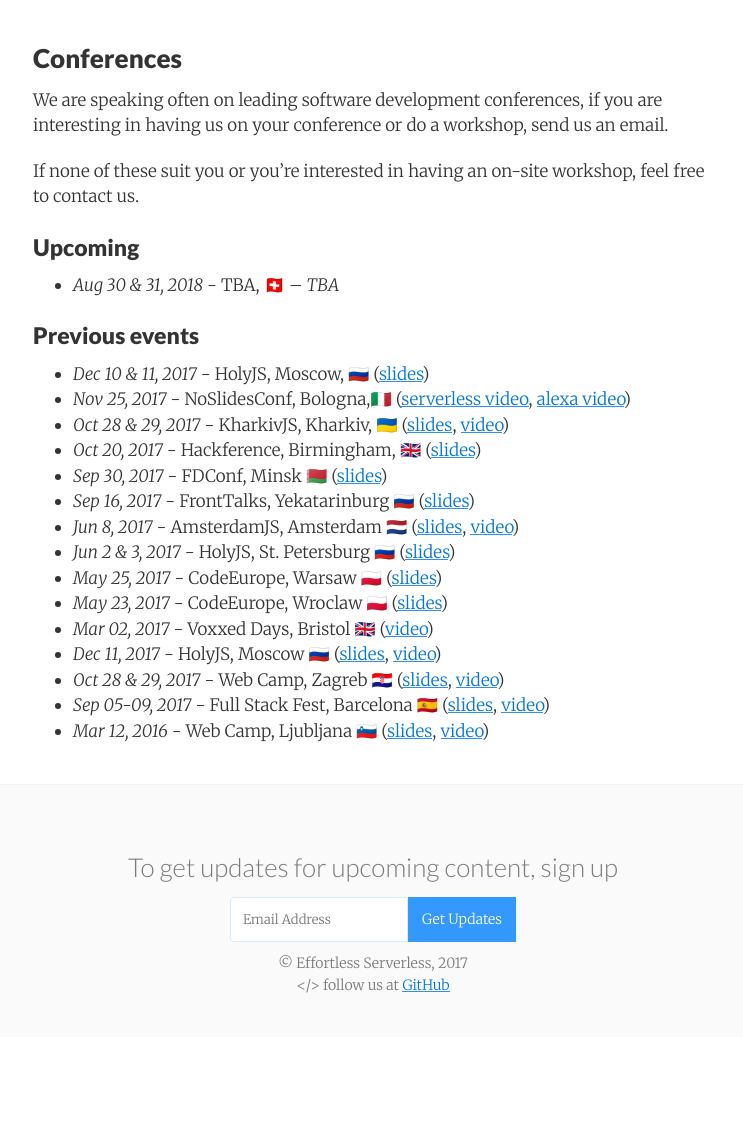
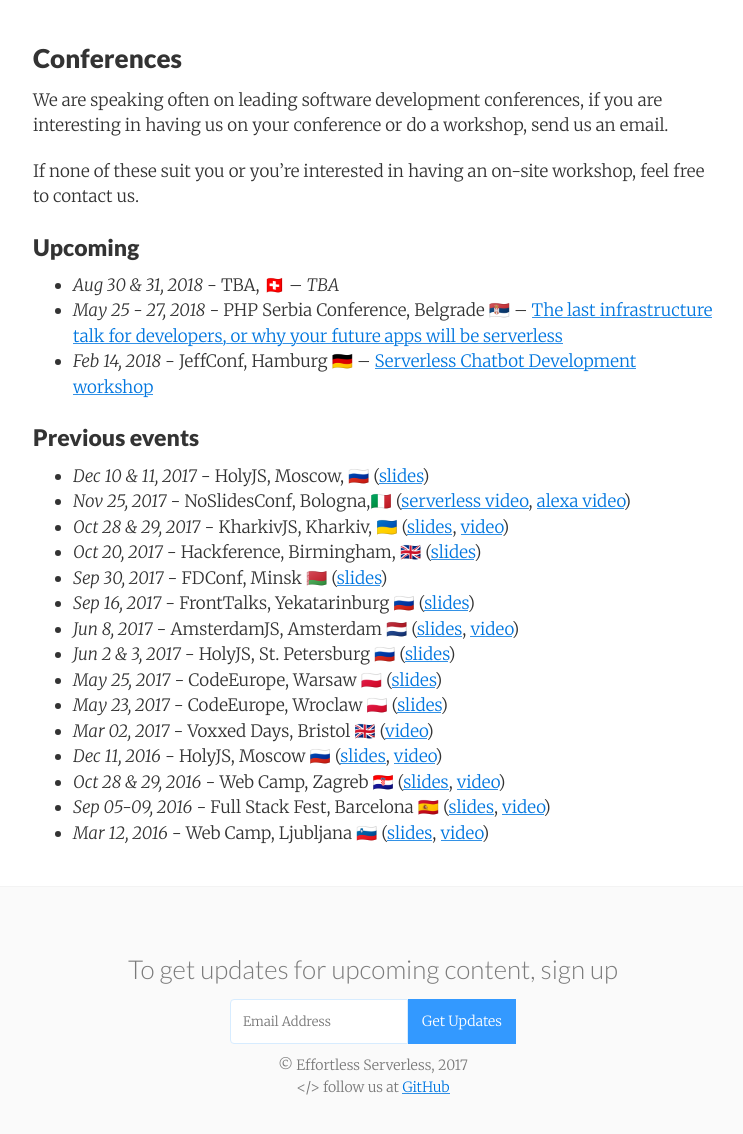
Before and after one commit to serverlesspub/serverless.pub, a Jekyll site: the page built from conferences.md, in a window 1280 px wide, cut to the strip 104-1243 px from the top of the page. Shown: the top 1134 px of the strip, without its empty margins (267-1010 px from the left). Built offline with Jekyll 4.4.1, drawn with Linux system fonts in a browser that asks for light colours; nearby versions of some CDN libraries; before the commit the page ends 1141 px from its top, so only the background shows below that.

Commit message:
Update conferences page

```diff
--- a/conferences.md
+++ b/conferences.md
@@ -11,6 +11,8 @@
 ### Upcoming
 
 - _Aug 30 & 31, 2018_ - TBA, 🇨🇭 -- _TBA_
+- _May 25 - 27, 2018_ - PHP Serbia Conference, Belgrade 🇷🇸 -- [The last infrastructure talk for developers, or why your future apps will be serverless](https://conf2018.phpsrbija.rs/sessions)
+- _Feb 14, 2018_ - JeffConf, Hamburg 🇩🇪 -- [Serverless Chatbot Development workshop](https://hamburg.jeffconf.com/workshops)
 
 ### Previous events
 
@@ -25,7 +27,7 @@
 - _May 25, 2017_ - CodeEurope, Warsaw 🇵🇱 ([slides](https://speakerdeck.com/slobodan/the-hitchhikers-guide-to-the-serverless-galaxy-codeeurope-2017-wroclaw-and-warsaw))
 - _May 23, 2017_ - CodeEurope, Wroclaw 🇵🇱 ([slides](https://speakerdeck.com/slobodan/the-hitchhikers-guide-to-the-serverless-galaxy-codeeurope-2017-wroclaw-and-warsaw))
 - _Mar 02, 2017_ - Voxxed Days, Bristol 🇬🇧 ([video](https://youtu.be/vh6oq4v715s))
-- _Dec 11, 2017_ - HolyJS, Moscow 🇷🇺 ([slides](https://speakerdeck.com/slobodan/dr-strangelove-or-how-i-learned-to-stop-worrying-and-love-the-serverless-chatbots-holyjs-2016), [video](https://youtu.be/hRkK3xCYJ1g))
-- _Oct 28 & 29, 2017_ - Web Camp, Zagreb 🇭🇷 ([slides](https://speakerdeck.com/slobodan/how-to-build-a-website-that-will-eventually-work-on-mars-v1-dot-1-0-webcamp-zagreb-2016), [video](https://youtu.be/9xxmV4q6JEQ))
-- _Sep 05-09, 2017_ - Full Stack Fest, Barcelona 🇪🇸 ([slides](https://speakerdeck.com/slobodan/how-to-build-a-website-that-will-eventually-work-on-mars), [video](https://youtu.be/7rlEidtXlZg))
+- _Dec 11, 2016_ - HolyJS, Moscow 🇷🇺 ([slides](https://speakerdeck.com/slobodan/dr-strangelove-or-how-i-learned-to-stop-worrying-and-love-the-serverless-chatbots-holyjs-2016), [video](https://youtu.be/hRkK3xCYJ1g))
+- _Oct 28 & 29, 2016_ - Web Camp, Zagreb 🇭🇷 ([slides](https://speakerdeck.com/slobodan/how-to-build-a-website-that-will-eventually-work-on-mars-v1-dot-1-0-webcamp-zagreb-2016), [video](https://youtu.be/9xxmV4q6JEQ))
+- _Sep 05-09, 2016_ - Full Stack Fest, Barcelona 🇪🇸 ([slides](https://speakerdeck.com/slobodan/how-to-build-a-website-that-will-eventually-work-on-mars), [video](https://youtu.be/7rlEidtXlZg))
 - _Mar 12, 2016_ - Web Camp, Ljubljana 🇸🇮 ([slides](https://speakerdeck.com/slobodan/offline-web-apps), [video](http://video.webcamp.si/wc2016_stojanovic_offline_web_apps/))
```
